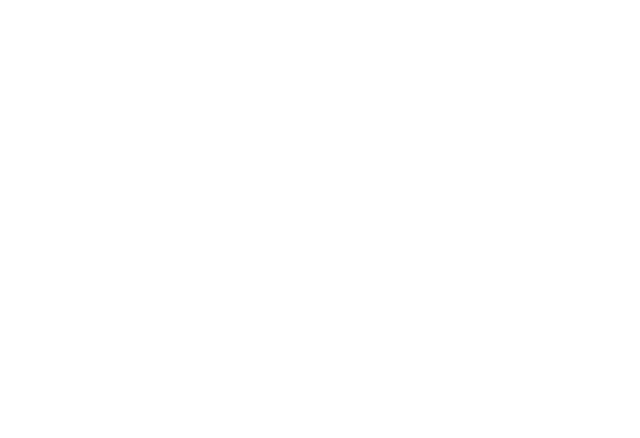
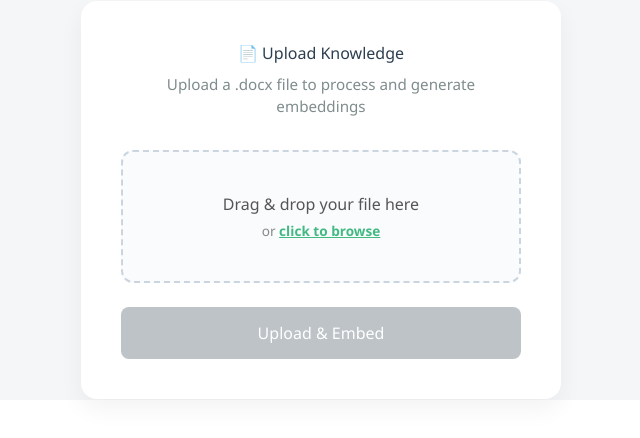
Before and after one commit to AlexUrluescu/Tickets-Site, a Vue app: page /incarcare-docs in a window 1280 px wide. Before the commit this address had no page. Shown: the top 438 px of the page, without its empty margins (319-959 px from the left). Built offline with nearby package versions, Linux system fonts and the light colour scheme.

Commit message:
fixat cod

```diff
--- /dev/null
+++ b/src/components/PaginaIncarcareDocs.vue
@@ -0,0 +1,313 @@
+<template>
+  <div class="uploader-container">
+    <div class="card">
+      <h2>📄 Upload Knowledge</h2>
+      <p class="subtitle">
+        Upload a .docx file to process and generate embeddings
+      </p>
+
+      <div
+        class="drop-zone"
+        :class="{ 'is-dragging': isDragging }"
+        @dragover.prevent="isDragging = true"
+        @dragleave.prevent="isDragging = false"
+        @drop.prevent="handleDrop"
+        @click="triggerFileInput"
+      >
+        <div v-if="!selectedFile">
+          <p>Drag & drop your file here</p>
+          <p class="small-text">
+            or <span class="highlight">click to browse</span>
+          </p>
+        </div>
+
+        <div v-else class="file-info">
+          <span class="file-icon">📄</span>
+          <span class="file-name">{{ selectedFile.name }}</span>
+          <button
+            @click.stop="clearFile"
+            class="remove-btn"
+            title="Remove file"
+          >
+            ✕
+          </button>
+        </div>
+
+        <input
+          type="file"
+          ref="fileInput"
+          accept=".docx"
+          class="hidden-input"
+          @change="handleFileChange"
+        />
+      </div>
+
+      <button
+        class="upload-btn"
+        @click="uploadFile"
+        :disabled="!selectedFile || isUploading"
+      >
+        <span v-if="isUploading" class="loader"></span>
+        <span v-else>Upload & Embed</span>
+      </button>
+
+      <div v-if="status.message" :class="['status-msg', status.type]">
+        {{ status.message }}
+      </div>
+    </div>
+  </div>
+</template>
+
+<script setup>
+import { ref, reactive } from "vue";
+
+// State
+const fileInput = ref(null);
+const selectedFile = ref(null);
+const isDragging = ref(false);
+const isUploading = ref(false);
+const status = reactive({ message: "", type: "" });
+
+// 1. Handle File Selection via Click
+const triggerFileInput = () => {
+  fileInput.value.click();
+};
+
+const handleFileChange = (event) => {
+  const file = event.target.files[0];
+  validateAndSetFile(file);
+};
+
+// 2. Handle Drag and Drop
+const handleDrop = (event) => {
+  isDragging.value = false;
+  const file = event.dataTransfer.files[0];
+  validateAndSetFile(file);
+};
+
+// Helper: Validate file type
+const validateAndSetFile = (file) => {
+  status.message = ""; // Reset status
+  if (!file) return;
+
+  // Check extension specifically
+  // Microsoft Word MIME type or just checking the name extension
+  if (
+    !file.name.endsWith(".docx") &&
+    file.type !==
+      "application/vnd.openxmlformats-officedocument.wordprocessingml.document"
+  ) {
+    status.message = "Error: Only .docx files are allowed.";
+    status.type = "error";
+    return;
+  }
+
+  selectedFile.value = file;
+};
+
+const clearFile = () => {
+  selectedFile.value = null;
+  if (fileInput.value) fileInput.value.value = ""; // Reset input value so same file can be selected again
+  status.message = "";
+};
+
+// 3. Upload Logic
+const uploadFile = async () => {
+  if (!selectedFile.value) return;
+
+  isUploading.value = true;
+  status.message = "Uploading and processing...";
+  status.type = "info";
+
+  const formData = new FormData();
+  formData.append("file", selectedFile.value);
+
+  try {
+    // START REQUEST
+    // Note: Ensure your Express server port matches (e.g., 3000)
+    const response = await fetch("http://localhost:3000/upload-doc", {
+      method: "POST",
+      body: formData,
+    });
+
+    const data = await response.json();
+
+    if (!response.ok) {
+      throw new Error(data.error || "Upload failed");
+    }
+
+    status.message = `Success! Document processed into ${data.chunks} embedding chunks.`;
+    status.type = "success";
+
+    // Optional: Auto-clear file on success
+    // clearFile();
+  } catch (error) {
+    console.error(error);
+    status.message = error.message || "Server error occurred.";
+    status.type = "error";
+  } finally {
+    isUploading.value = false;
+  }
+};
+</script>
+
+<style scoped>
+/* Container Layout */
+.uploader-container {
+  display: flex;
+  justify-content: center;
+  align-items: center;
+  min-height: 50vh;
+  font-family: "Segoe UI", sans-serif;
+  background-color: #f4f6f8;
+}
+
+/* Card Styling */
+.card {
+  width: 100%;
+  max-width: 480px;
+  padding: 2.5rem;
+  border-radius: 16px;
+  box-shadow: 0 10px 25px rgba(0, 0, 0, 0.05);
+  background: white;
+  text-align: center;
+}
+
+h2 {
+  margin-top: 0;
+  margin-bottom: 0.5rem;
+  color: #2c3e50;
+}
+.subtitle {
+  color: #7f8c8d;
+  margin-bottom: 2rem;
+  font-size: 0.95rem;
+}
+
+/* Drop Zone */
+.drop-zone {
+  border: 2px dashed #cbd5e0;
+  border-radius: 12px;
+  padding: 40px 20px;
+  cursor: pointer;
+  transition: all 0.2s ease;
+  background: #fafbfc;
+  color: #555;
+  margin-bottom: 24px;
+  position: relative;
+}
+
+.drop-zone:hover,
+.drop-zone.is-dragging {
+  border-color: #42b983; /* Vue Green */
+  background: #f0fdf4;
+}
+
+.highlight {
+  color: #42b983;
+  font-weight: 600;
+  text-decoration: underline;
+}
+.small-text {
+  font-size: 0.85rem;
+  color: #888;
+  margin-top: 5px;
+}
+.hidden-input {
+  display: none;
+}
+
+/* File Info Display */
+.file-info {
+  display: flex;
+  align-items: center;
+  justify-content: center;
+  gap: 10px;
+  background: white;
+  padding: 10px 15px;
+  border-radius: 8px;
+  box-shadow: 0 2px 5px rgba(0, 0, 0, 0.05);
+  border: 1px solid #eee;
+}
+
+.file-name {
+  font-weight: 500;
+  color: #333;
+}
+.remove-btn {
+  background: none;
+  border: none;
+  color: #e74c3c;
+  font-weight: bold;
+  cursor: pointer;
+  font-size: 1.1rem;
+  padding: 0 5px;
+}
+
+/* Upload Button */
+.upload-btn {
+  width: 100%;
+  padding: 14px;
+  background-color: #34495e; /* Dark Blue */
+  color: white;
+  border: none;
+  border-radius: 8px;
+  font-size: 1rem;
+  font-weight: 600;
+  cursor: pointer;
+  transition: background 0.2s, transform 0.1s;
+}
+
+.upload-btn:disabled {
+  background-color: #bdc3c7;
+  cursor: not-allowed;
+}
+
+.upload-btn:not(:disabled):hover {
+  background-color: #42b983;
+  transform: translateY(-1px);
+}
+
+/* Status Messages */
+.status-msg {
+  margin-top: 20px;
+  padding: 12px;
+  border-radius: 8px;
+  font-size: 0.9rem;
+  text-align: left;
+}
+
+.success {
+  background-color: #d1fae5;
+  color: #065f46;
+  border: 1px solid #a7f3d0;
+}
+.error {
+  background-color: #fee2e2;
+  color: #991b1b;
+  border: 1px solid #fecaca;
+}
+.info {
+  background-color: #eff6ff;
+  color: #1e40af;
+  border: 1px solid #bfdbfe;
+}
+
+/* Spinner Animation */
+.loader {
+  display: inline-block;
+  width: 18px;
+  height: 18px;
+  border: 3px solid rgba(255, 255, 255, 0.3);
+  border-radius: 50%;
+  border-top-color: white;
+  animation: spin 0.8s ease-in-out infinite;
+  vertical-align: middle;
+}
+
+@keyframes spin {
+  to {
+    transform: rotate(360deg);
+  }
+}
+</style>
--- a/src/router/index.js
+++ b/src/router/index.js
@@ -1,10 +1,11 @@
-import {createWebHistory,createRouter} from "vue-router";
+import { createWebHistory, createRouter } from "vue-router";
 import PaginaPrincipala from "@/components/PaginaPrincipala.vue";
 import PaginaStadionMunicipal from "@/components/StadionMunicipalComponenets/PaginaStadionMunicipal.vue";
 import PaginaLogin from "@/components/PaginaLogin.vue";
 import PaginaSignUp from "@/components/PaginaSignUp.vue";
 import PaginaPlata from "@/components/PaginaPlata.vue";
 import ConfirmarePlata from "@/components/ConfirmarePlata.vue";
+import PaginaIncarcareDocs from "@/components/PaginaIncarcareDocs.vue";
 
 const routes = [
   {
@@ -13,36 +14,40 @@
     component: PaginaPrincipala,
   },
   {
-        path:"/bilete-stadion-municipal",
-        name:"StadionMunicipal",
+    path: "/incarcare-docs",
+    name: "PaginaIncarcareDocs",
+    component: PaginaIncarcareDocs,
+  },
+  {
+    path: "/bilete-stadion-municipal",
+    name: "StadionMunicipal",
     component: PaginaStadionMunicipal,
   },
   {
-        path:"/user/login",
-        name:"PaginaLogin",
-        component:PaginaLogin,
+    path: "/user/login",
+    name: "PaginaLogin",
+    component: PaginaLogin,
   },
   {
-        path:"/user/signup",
-        name:"PaginaSignUp",
-        component:PaginaSignUp,
+    path: "/user/signup",
+    name: "PaginaSignUp",
+    component: PaginaSignUp,
   },
   {
-        path:"/payment-checkout",
-        name:"PaginaPlata",
-        component:PaginaPlata,
+    path: "/payment-checkout",
+    name: "PaginaPlata",
+    component: PaginaPlata,
   },
   {
-        path:"/confirm-path",
-        name:"ConfirmarePlata",
-        component: ConfirmarePlata
-    }
-]
+    path: "/confirm-path",
+    name: "ConfirmarePlata",
+    component: ConfirmarePlata,
+  },
+];
 
 const router = createRouter({
-    history:createWebHistory(),
-    routes
-})
-
+  history: createWebHistory(),
+  routes,
+});
 
 export default router;
```
Also changed, not shown: database.js (+96 -62 lines), package.json (+8 -1 lines), 2 other files (tests, documents, lock files or other folders). Lines whose indentation alone changed are shown as unchanged.
